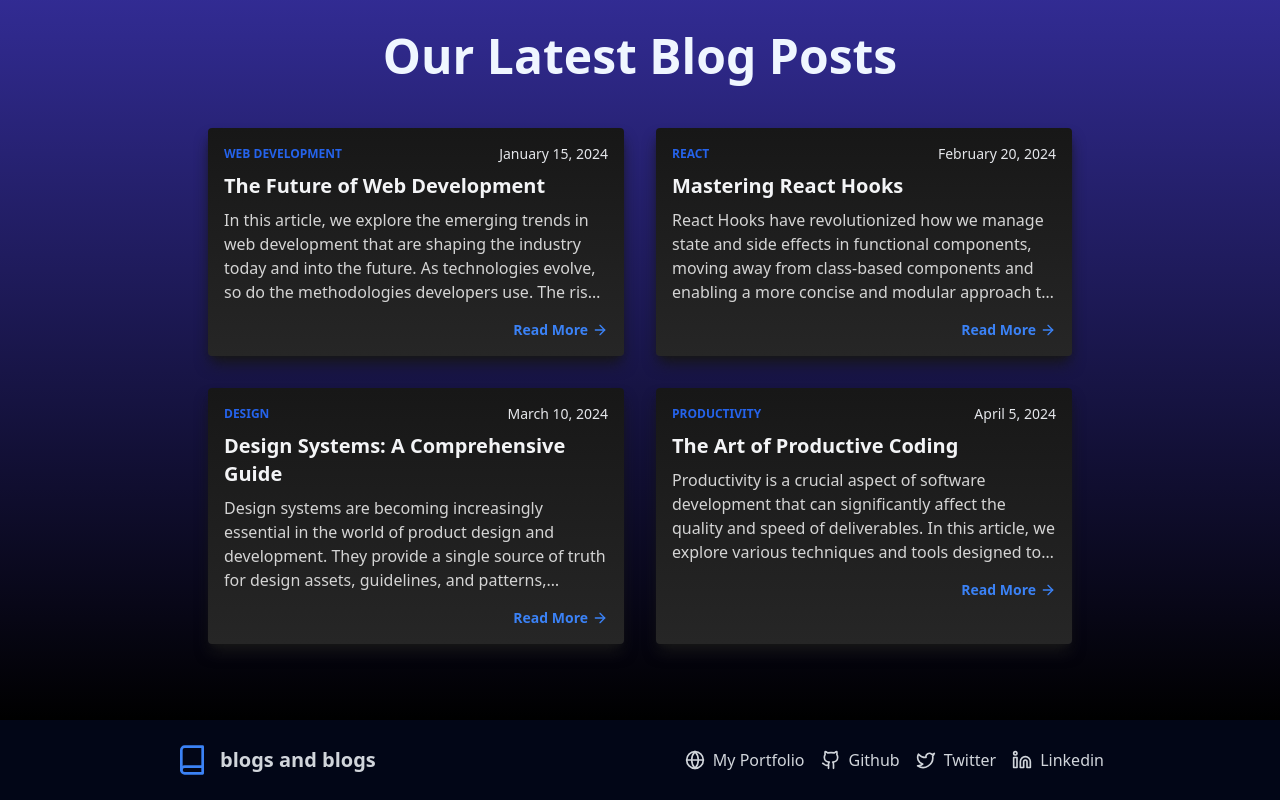
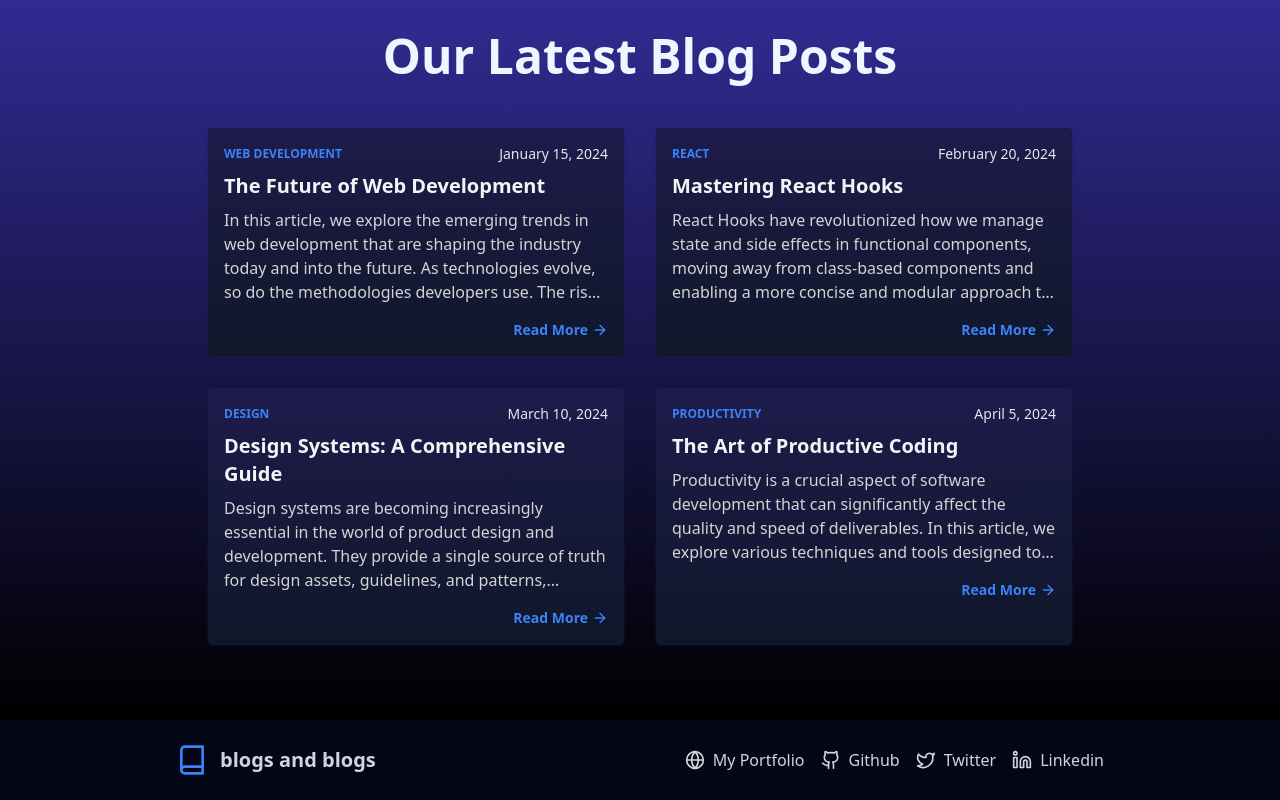
Before and after one commit to amartripathi0/blogging-site, a React (Vite) app in the folder frontend/: page / in a window 1280 px wide. Shown: the part 912-1712 px from the top of the page. Built offline with nearby package versions, Linux system fonts and the light colour scheme.

Commit message:
fix: blog-card style

```diff
--- a/frontend/src/components/blog-card.tsx
+++ b/frontend/src/components/blog-card.tsx
@@ -22,7 +22,7 @@ export default function BlogCard({
 
   return (
     <motion.div
-      className="bg-gradient-to-b from-neutral-900 to-neutral-800  rounded shadow-lg overflow-hidden cursor-pointer transform transition-all duration-300 hover:scale-105 hover:shadow-xl shadow-neutral-900"
+      className="bg-gradient-to-b from-indigo-950  to-slate-900  rounded shadow-sm overflow-hidden cursor-pointer transform transition-all duration-300 hover:scale-105 hover:shadow-lg shadow-indigo-950"
       initial={{ opacity: 0, y: 50 }}
       animate={{ opacity: 1, y: 0 }}
       whileHover={{ y: -5 }}
@@ -37,7 +37,7 @@ export default function BlogCard({
     >
       <div className="p-4">
         <div className="flex items-center justify-between gap-2">
-          <span className="text-xs font-semibold text-blue-600 uppercase">
+          <span className="text-xs font-semibold text-blue-500 uppercase">
             {blog?.category}
           </span>
           <span className="text-sm text-gray-200">{formattedDate}</span>
```
